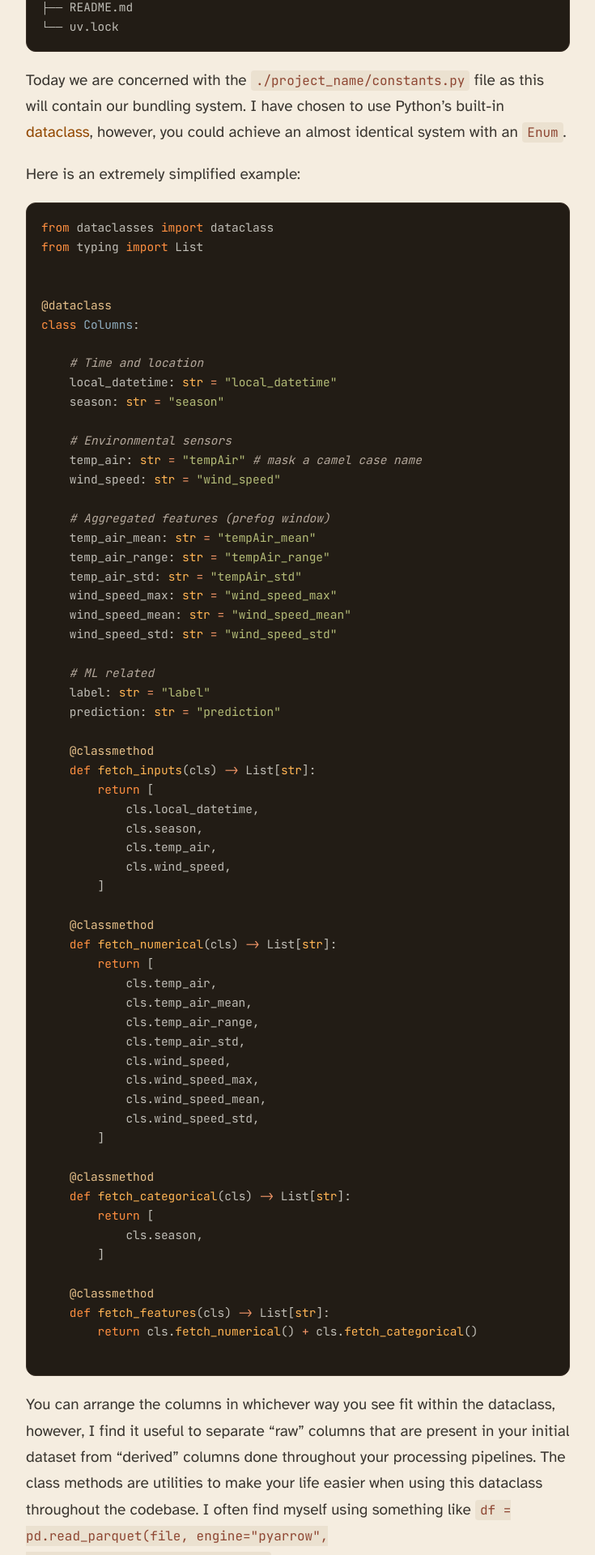
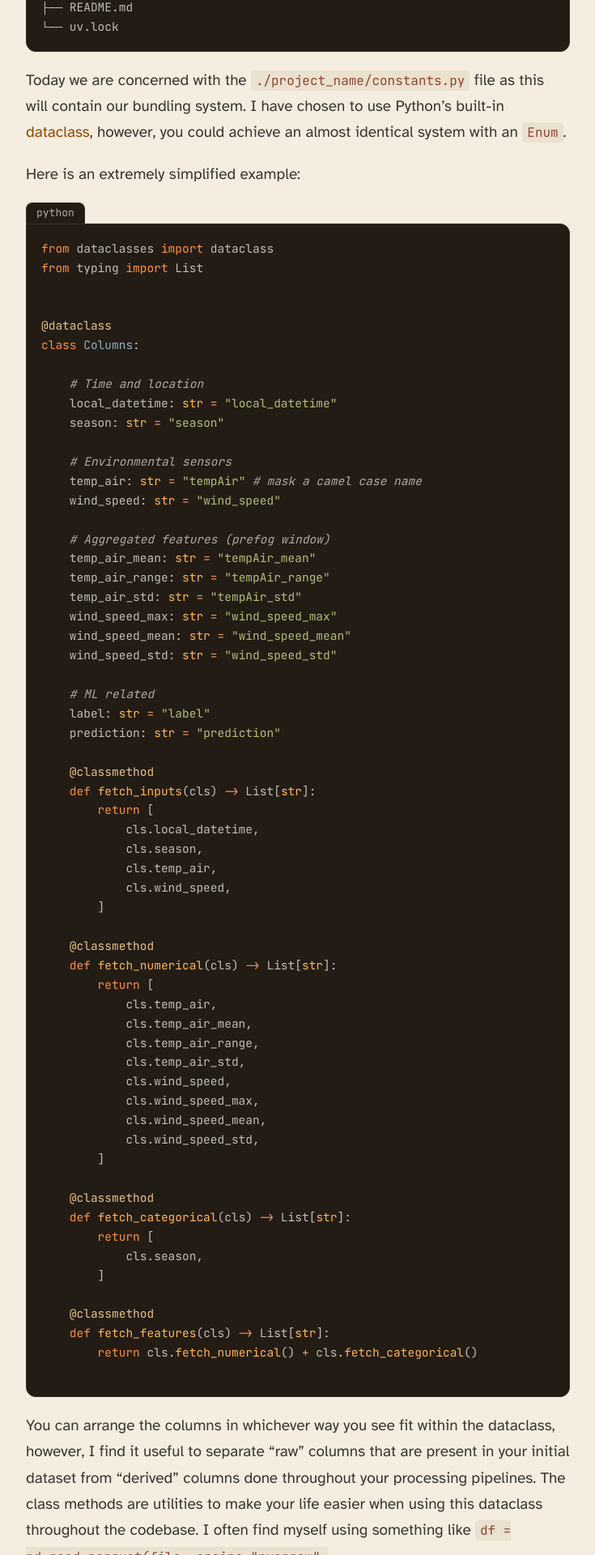
Before and after one commit to Graphight/Graphight.github.io, a Jekyll site: the page built from articles/2025-12-10_BundleYourColumnNames.md, in a window 1280 px wide. Shown: the part 1551-3471 px from the top of the page at 81% size, without its empty margins (272-1007 px from the left). Built offline with Jekyll 4.4.1, drawn with Linux system fonts in a browser that asks for light colours.

Commit message:
site.scss: label code blocks with their language

```diff
--- a/_sass/_syntax.scss
+++ b/_sass/_syntax.scss
@@ -1,4 +1,22 @@
-div.highlighter-rouge { @include dark; }
+div.highlighter-rouge { @include dark; margin: 1em 0; }
+div.highlighter-rouge pre { margin: 0; }
+div.highlighter-rouge::before {
+  display: block;
+  width: fit-content;
+  padding: 2px 12px;
+  background: var(--surf);
+  border: 1px solid var(--line);
+  border-bottom: 0;
+  border-radius: 8px 8px 0 0;
+  color: var(--mute);
+  font: 13px/1.6 $mono;
+}
+
+// One entry per language the articles use; plaintext stays unlabelled.
+@each $lang in python {
+  .language-#{$lang}::before { content: "#{$lang}"; }
+  .language-#{$lang} pre { border-top-left-radius: 0; }
+}
 
 // Rouge token classes mapped onto Warm Burnout's syntax roles.
 .highlight {
```
